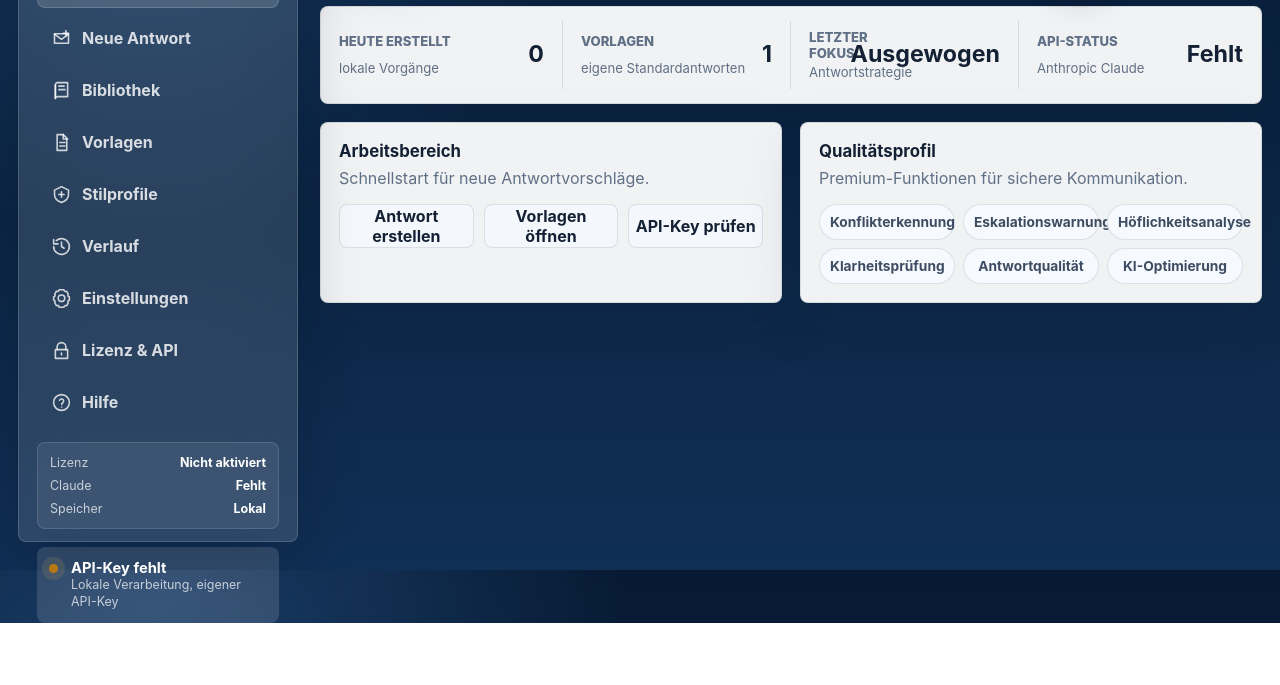
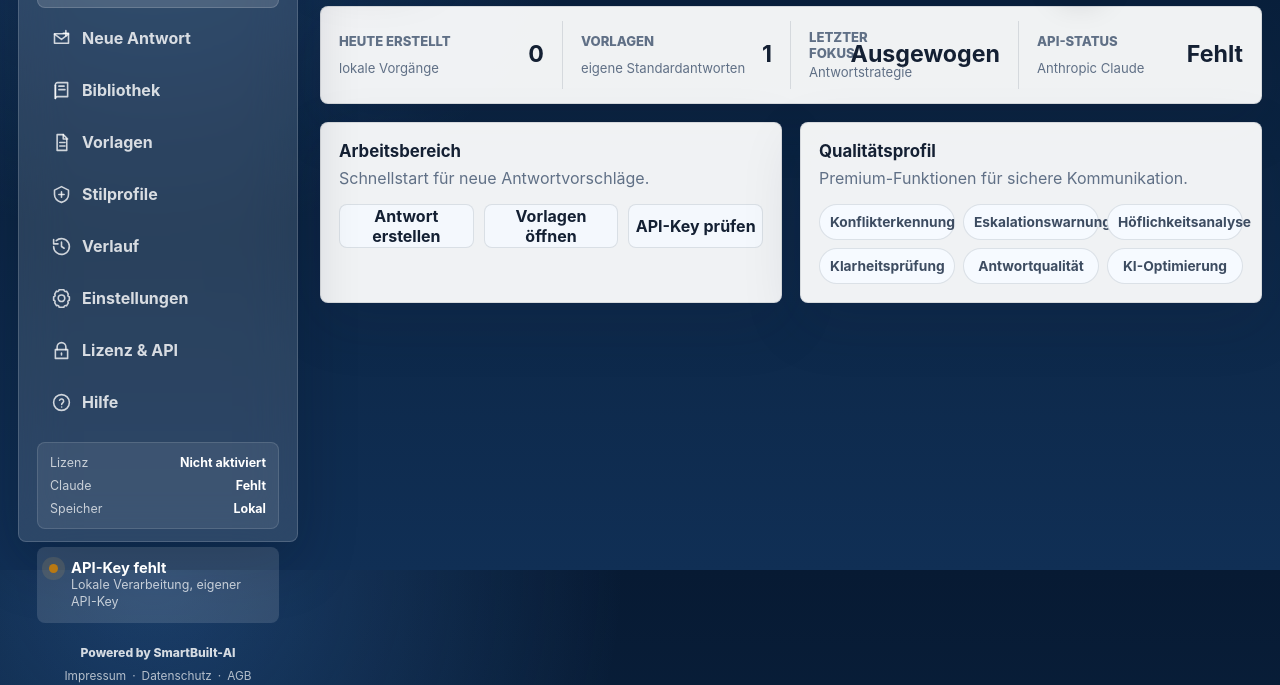
Before and after one commit to BM1964-25/SMART-ReplySuite, an Electron app: page index.html in a window 1280 px wide. Shown: the part 230-915 px from the top of the page. Before the commit the page ends 853 px from the top, so only its background shows below. Drawn offline with Linux system fonts and the light colour scheme.

Commit message:
Add sidebar legal footer

```diff
--- a/index.html
+++ b/index.html
@@ -391,6 +391,16 @@ Mit freundlichen Grüßen`,
           <span>Lokale Verarbeitung, eigener API-Key</span>
         </div>
       </div>
+      <footer class="sidebar-legal" aria-label="Rechtliche Hinweise">
+        <strong>Powered by SmartBuilt-AI</strong>
+        <div>
+          <a href="#" aria-label="Impressum öffnen">Impressum</a>
+          <span aria-hidden="true">·</span>
+          <a href="#" aria-label="Datenschutz öffnen">Datenschutz</a>
+          <span aria-hidden="true">·</span>
+          <a href="#" aria-label="AGB öffnen">AGB</a>
+        </div>
+      </footer>
     </aside>
 
     <main class="main-shell">
--- a/styles.css
+++ b/styles.css
@@ -203,6 +203,40 @@ h1, h2, h3, p { margin-top: 0; }
 .sidebar-status strong { font-size: 0.92rem; }
 .sidebar-status span { color: rgba(255,255,255,0.72); font-size: 0.78rem; line-height: 1.35; }
 
+.sidebar-legal {
+  display: grid;
+  gap: 8px;
+  padding: 4px 2px 0;
+  color: rgba(255,255,255,0.68);
+  font-size: 0.74rem;
+  line-height: 1.35;
+  text-align: center;
+}
+
+.sidebar-legal strong {
+  display: block;
+  color: rgba(255,255,255,0.82);
+  font-size: 0.76rem;
+  font-weight: 850;
+}
+
+.sidebar-legal div {
+  display: flex;
+  align-items: center;
+  justify-content: center;
+  gap: 6px;
+  flex-wrap: wrap;
+}
+
+.sidebar-legal a {
+  color: rgba(255,255,255,0.68);
+  text-decoration: none;
+}
+
+.sidebar-legal a:hover {
+  color: #fff;
+}
+
 .is-sidebar-collapsed .sidebar {
   padding: 14px 12px;
 }
@@ -216,6 +250,7 @@ h1, h2, h3, p { margin-top: 0; }
 .is-sidebar-collapsed .brand-copy,
 .is-sidebar-collapsed .nav-label,
 .is-sidebar-collapsed .sidebar-health,
+.is-sidebar-collapsed .sidebar-legal,
 .is-sidebar-collapsed .sidebar-status div {
   display: none;
 }
```
